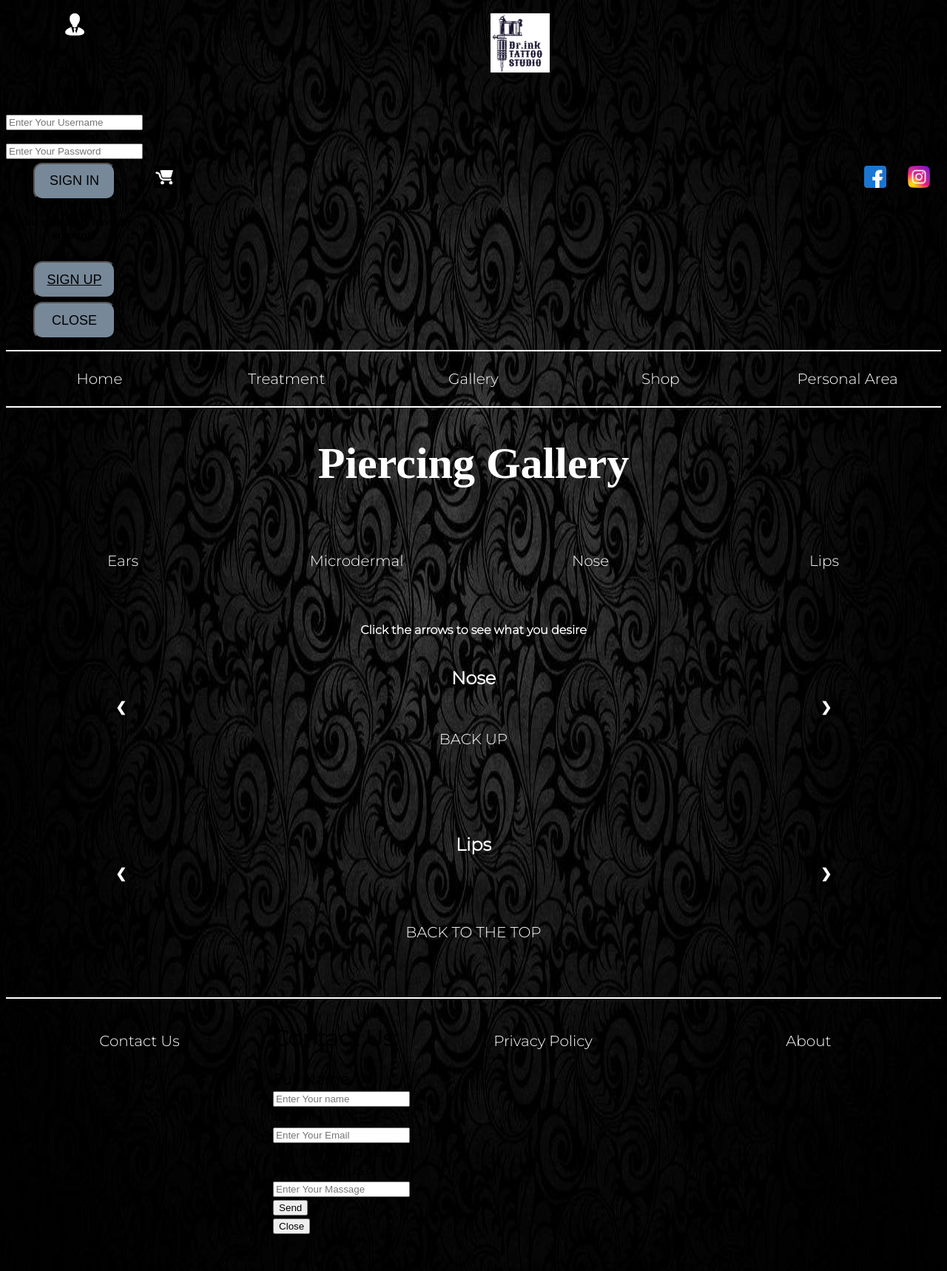
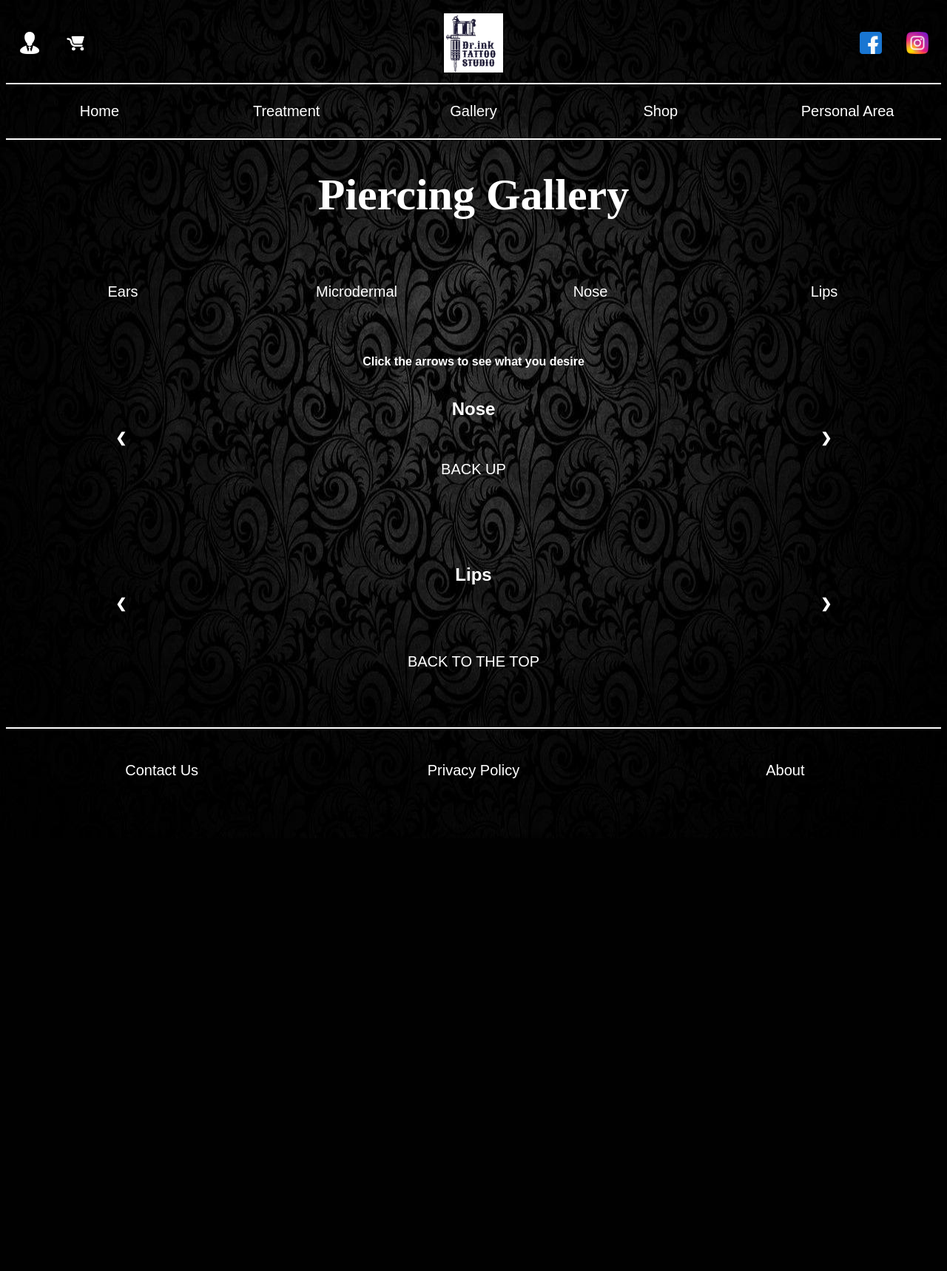
Before and after one commit to shirlehrer/web-project-g7, a Python web app: template web-project-g7-master/gallery/piercing gallery/templates/piercing_gallery2.html in a window 1280 px wide. Shown: the whole page at 74% size. After the commit the page ends 1082 px from the top, so only its background shows below. Run offline with Jinja, Linux system fonts and the light colour scheme; the template is opened without the code that fills it, so the values that code supplies are empty; some web fonts are replaced.

Commit message:
Update piercing_gallery2.html

```diff
--- a/web-project-g7-master/gallery/piercing gallery/templates/piercing_gallery2.html
+++ b/web-project-g7-master/gallery/piercing gallery/templates/piercing_gallery2.html
@@ -1,19 +1,20 @@
 <!DOCTYPE html>
-<html lang="en">
+<html lang="en" xmlns="http://www.w3.org/1999/html">
 <head>
     <meta charset="UTF-8">
-    <title>Dr.Ink - Gallery</title>
+    <title>Piercing Gallery</title>
     <meta name="author" content="group 7">
     <meta name="viewport" content="width=device-width,initial-scale=1.0"/>
-    <link rel="stylesheet" href="../static/piercing%20gallery.css">
     <link rel="preconnect" href="https://fonts.gstatic.com">
     <link href="https://fonts.googleapis.com/css2?family=New+Tegomin&display=swap" rel="stylesheet">
     <script src="../static/piercing_gallery.js"></script>
+    <script src="../../../homepage/static/HomePage.js"></script>
     <link rel="stylesheet" href="../../../general/static/Header.css">
+    <link rel="stylesheet" href="../../../appointment/static/Appoitment_popup.css">
     <link rel="stylesheet" href="../../../general/static/Footer.css">
-    <link rel="preconnect" href="https://fonts.gstatic.com">
-    <link href="https://fonts.googleapis.com/css2?family=Montserrat:wght@300&display=swap" rel="stylesheet">
+    <link rel="stylesheet" href="../static/piercing%20gallery.css">
 </head>
+
 <body>
 <header>
     <div class="Logo">
@@ -22,11 +23,11 @@
             <div class="form-popup" id="mySignIn">
                 <form class="form-container">
                     <h2>Login</h2><br>
-                    <label for="full_name"><b>Full Name</b></label>
+                    <label for="full_name" id="full_name"><b>Full Name</b></label>
                     <br>
                     <input type="text" placeholder="Enter Your Username" name="full_name" required>
                     <br>
-                    <label for="password"><b>Password</b></label>
+                    <label for="password" id="password"><b>Password</b></label>
                     <br>
                     <input type="password" placeholder="Enter Your Password" name="password" required>
                     <button type="submit" class="btn sign_in button-signin">SIGN IN</button>
@@ -40,9 +41,9 @@
                 <br>
             </div>
         </div>
-
         <div class="Cart">
-            <img src="../../../general/static/cart.jpg" height="30px" width="30px"></img>
+            <a href="../../../cart/templates/Cart.html">
+                <img src="../../../general/static/cart.jpg" height="30px" width="30px"></img></a>
         </div>
         <div class="Logo2">
             <img src="../../../general/static/logo.jpeg" height="80px" width="80px"></img>
@@ -70,12 +71,13 @@
         </div>
     </div>
     <div class="parts">
-        <a href="piercing%20gallery.html">Ears</a>
-        <a href="piercing%20gallery.html">Microdermal</a>
+        <a href="../../piercing%20gallery/templates/piercing_gallery.html">Ears</a>
+        <a href="../../piercing%20gallery/templates/piercing_gallery.html">Microdermal</a>
         <a href="#nose">Nose</a>
         <a href="#lips">Lips</a>
     </div>
     <div><h4 class="piercing-heads">Click the arrows to see what you desire</h4></div>
+
     <div class="row">
         <h2 id="nose" class="piercing-heads">Nose</h2>
         <div class="slideshow-container">
@@ -134,15 +136,15 @@
         <div class="form-popup" id="myContact">
             <form class="form-container">
                 <h2>Contact Us:</h2>
-                <label for="name"><b>Full Name</b></label>
+                <label for="name" id="name"><b>Full Name</b></label>
                 <br>
                 <input type="text" placeholder="Enter Your name" name="name" required>
                 <br>
-                <label for="email"><b>Email</b></label>
+                <label for="email" id="email"><b>Email</b></label>
                 <br>
                 <input type="email" placeholder="Enter Your Email" name="email" required>
                 <br>
-                <label for="massage"><b>What would you like to tell us?</b></label>
+                <label for="massage" id="massage"><b>What would you like to tell us?</b></label>
                 <br>
                 <input type="massage" placeholder="Enter Your Massage" name="massage" required>
                 <button type="submit" class="btn">Send</button>
```
